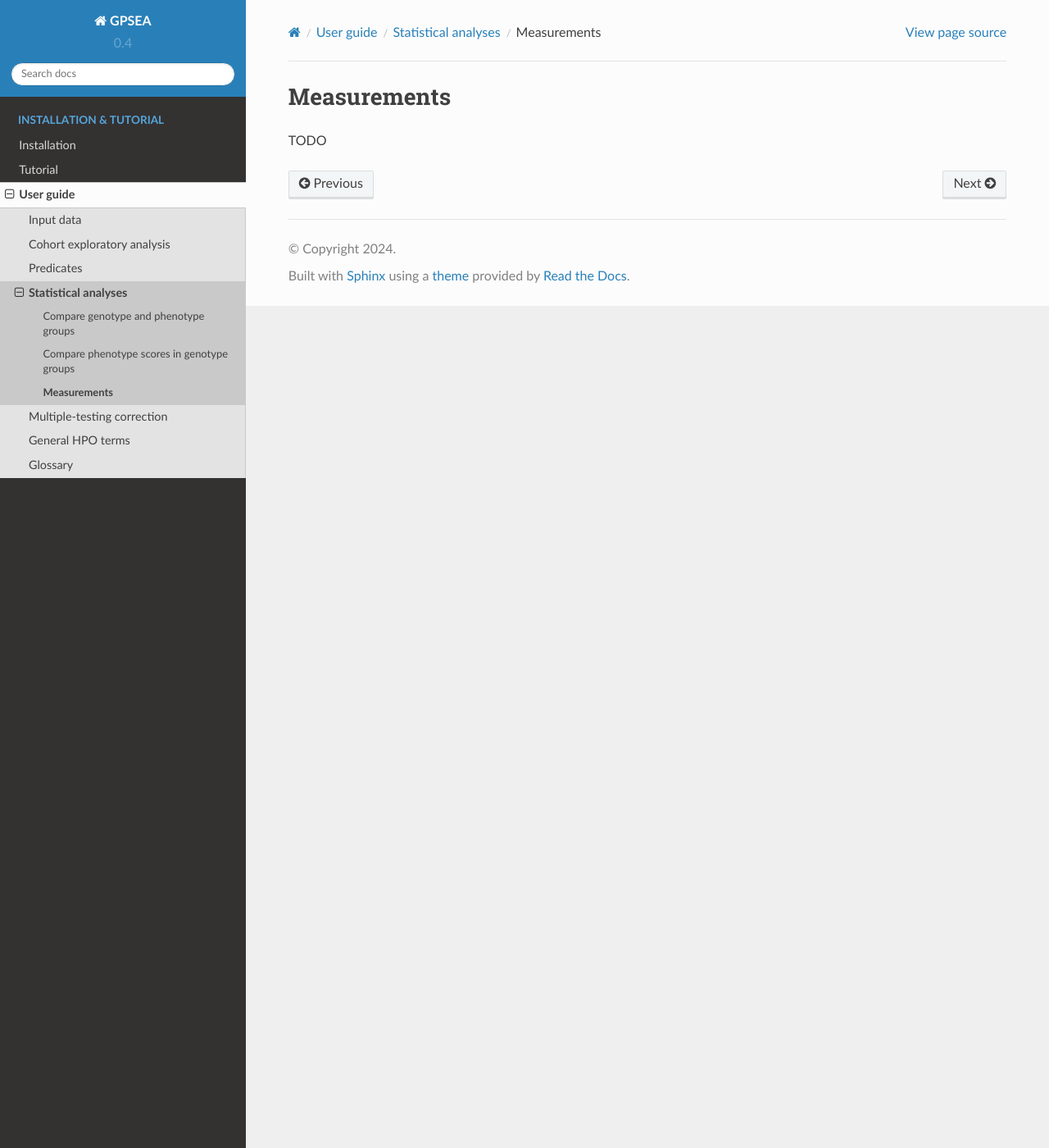
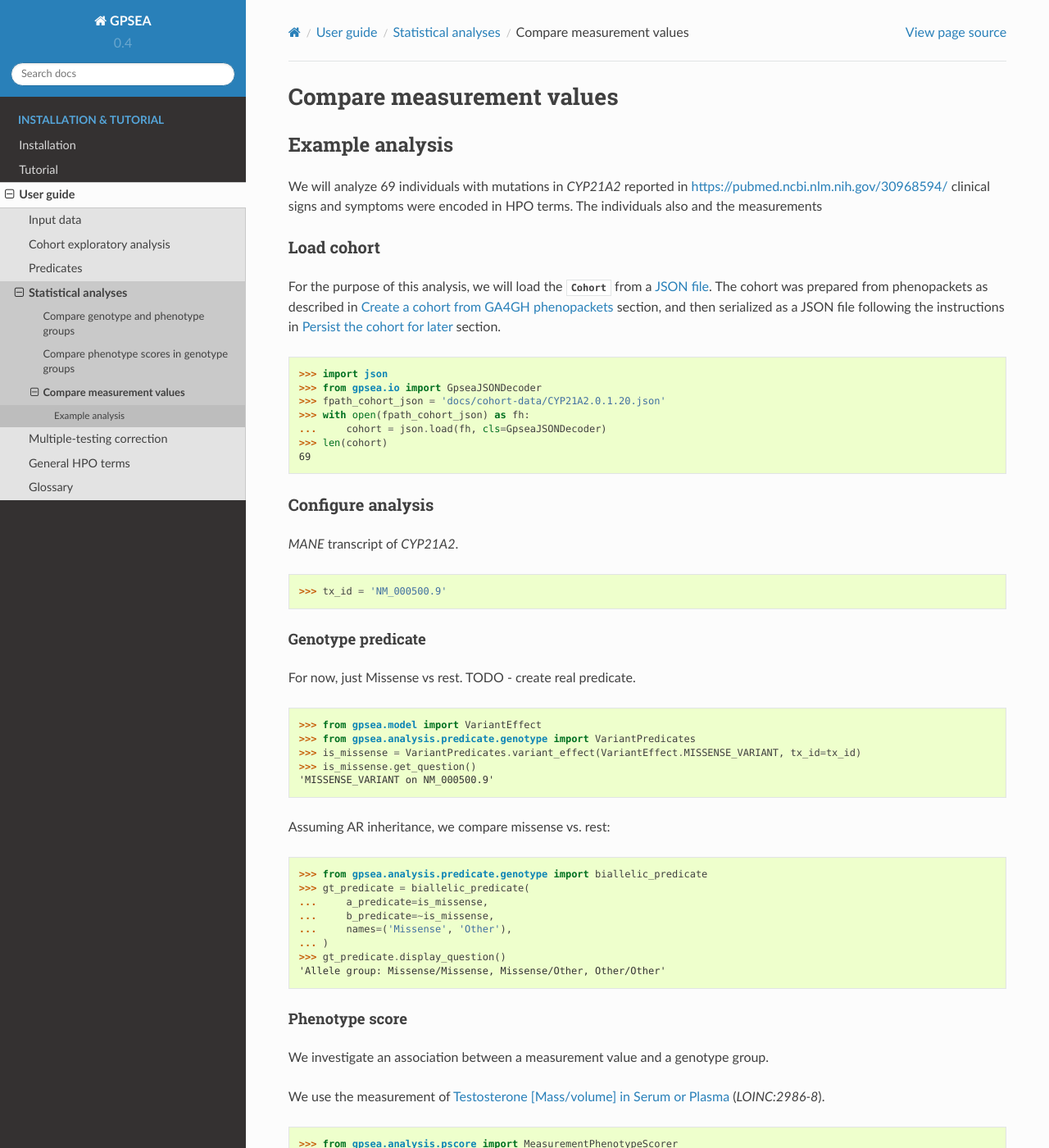
Before and after one commit to monarch-initiative/gpsea, a Sphinx documentation site: the page built from docs/user-guide/analyses/measurements.rst, in a window 1280 px wide and 1400 px high. Shown: the whole window at 82% size. Built offline with Sphinx 7.4.7 and the Read the Docs theme 2.0.0, drawn with Linux system fonts in a browser that asks for light colours; pages that are not in the unit, such as notebooks, are missing from menus; some of the changed text lies outside the part shown.

Commit message:
Draft measurement analysis.

```diff
--- a/docs/user-guide/analyses/measurements.rst
+++ b/docs/user-guide/analyses/measurements.rst
@@ -1,8 +1,138 @@
-.. _measurements:
+.. _measurement-stat:
 
 
-============
-Measurements
-============
+==========================
+Compare measurement values
+==========================
 
-TODO
+
+****************
+Example analysis
+****************
+
+We will analyze 69 individuals with mutations in *CYP21A2* reported in
+`<https://pubmed.ncbi.nlm.nih.gov/30968594/>`_
+clinical signs and symptoms were encoded in HPO terms.
+The individuals also and the measurements
+
+
+Load cohort
+===========
+
+For the purpose of this analysis, we will load the :class:`~gpsea.model.Cohort`
+from a `JSON file <https://github.com/monarch-initiative/gpsea/tree/main/docs/cohort-data/CYP21A2.0.1.20.json>`_.
+The cohort was prepared from phenopackets as described in :ref:`create-cohort-from-phenopackets` section,
+and then serialized as a JSON file following the instructions in :ref:`cohort-persistence` section.
+
+..
+   Prepare the JSON file by running the tests in `tests/tests/test_generate_doc_cohorts.py`.
+
+>>> import json
+>>> from gpsea.io import GpseaJSONDecoder
+>>> fpath_cohort_json = 'docs/cohort-data/CYP21A2.0.1.20.json'
+>>> with open(fpath_cohort_json) as fh:
+...     cohort = json.load(fh, cls=GpseaJSONDecoder)
+>>> len(cohort)
+69
+
+
+Configure analysis
+==================
+
+*MANE* transcript of *CYP21A2*.
+
+>>> tx_id = 'NM_000500.9'
+
+
+Genotype predicate
+------------------
+
+For now, just Missense vs rest.
+TODO - create real predicate.
+
+>>> from gpsea.model import VariantEffect
+>>> from gpsea.analysis.predicate.genotype import VariantPredicates
+>>> is_missense = VariantPredicates.variant_effect(VariantEffect.MISSENSE_VARIANT, tx_id=tx_id)
+>>> is_missense.get_question()
+'MISSENSE_VARIANT on NM_000500.9'
+
+Assuming AR inheritance, we compare missense vs. rest:
+
+>>> from gpsea.analysis.predicate.genotype import biallelic_predicate
+>>> gt_predicate = biallelic_predicate(
+...     a_predicate=is_missense,
+...     b_predicate=~is_missense,
+...     names=('Missense', 'Other'),
+... )
+>>> gt_predicate.display_question()
+'Allele group: Missense/Missense, Missense/Other, Other/Other'
+
+Phenotype score
+---------------
+
+We investigate an association between a measurement value and a genotype group.
+
+We use the measurement of `Testosterone [Mass/volume] in Serum or Plasma <https://loinc.org/2986-8/>`_
+(`LOINC:2986-8`).
+
+>>> from gpsea.analysis.pscore import MeasurementPhenotypeScorer
+>>> testosterone = 'LOINC:2986-8'
+>>> pheno_scorer = MeasurementPhenotypeScorer.from_measurement_id(
+...     term_id=testosterone,
+... )
+
+
+Statistical test
+----------------
+
+We will use T test to test for differences between scores
+of the different genotype groups
+
+>>> from gpsea.analysis.pscore.stats import TTestStatistic
+>>> score_statistic = TTestStatistic()
+
+
+Final analysis
+--------------
+
+We will put the final analysis together into :class:`~gpsea.analysis.pscore.PhenotypeScoreAnalysis`.
+
+>>> from gpsea.analysis.pscore import PhenotypeScoreAnalysis
+>>> score_analysis = PhenotypeScoreAnalysis(
+...     score_statistic=score_statistic,
+... )
+
+
+Analysis
+========
+
+We execute the analysis by running
+
+>>> result = score_analysis.compare_genotype_vs_phenotype_score(
+...     cohort=cohort,
+...     gt_predicate=gt_predicate,
+...     pheno_scorer=pheno_scorer,
+... )
+
+>>> result.pval
+
+Show data frame with scores
+
+>>> scores = result.genotype_phenotype_scores.sort_index()
+>>> scores.head()  # doctest: +NORMALIZE_WHITESPACE
+                                     genotype phenotype
+patient_id
+Subject 10[PMID_27087320_Subject_10]        1         0
+Subject 1[PMID_27087320_Subject_1]          0         4
+Subject 1[PMID_29330883_Subject_1]          1         0
+Subject 2[PMID_27087320_Subject_2]       None         4
+Subject 2[PMID_29330883_Subject_2]          1         1
+
+
+Prepare genotype category legend:
+
+>>> gt_id_to_name = {c.category.cat_id: c.category.name for c in gt_predicate.get_categorizations()}
+>>> gt_id_to_name
+{0: 'Missense/Missense', 1: 'Missense/Other', 2: 'Other/Other'}
+
+TODO: finish!
```
Also changed, not shown: docs/user-guide/analyses/phenotype-groups.rst (+10 -13 lines), docs/user-guide/analyses/phenotype-scores.rst (+6 -5 lines).
